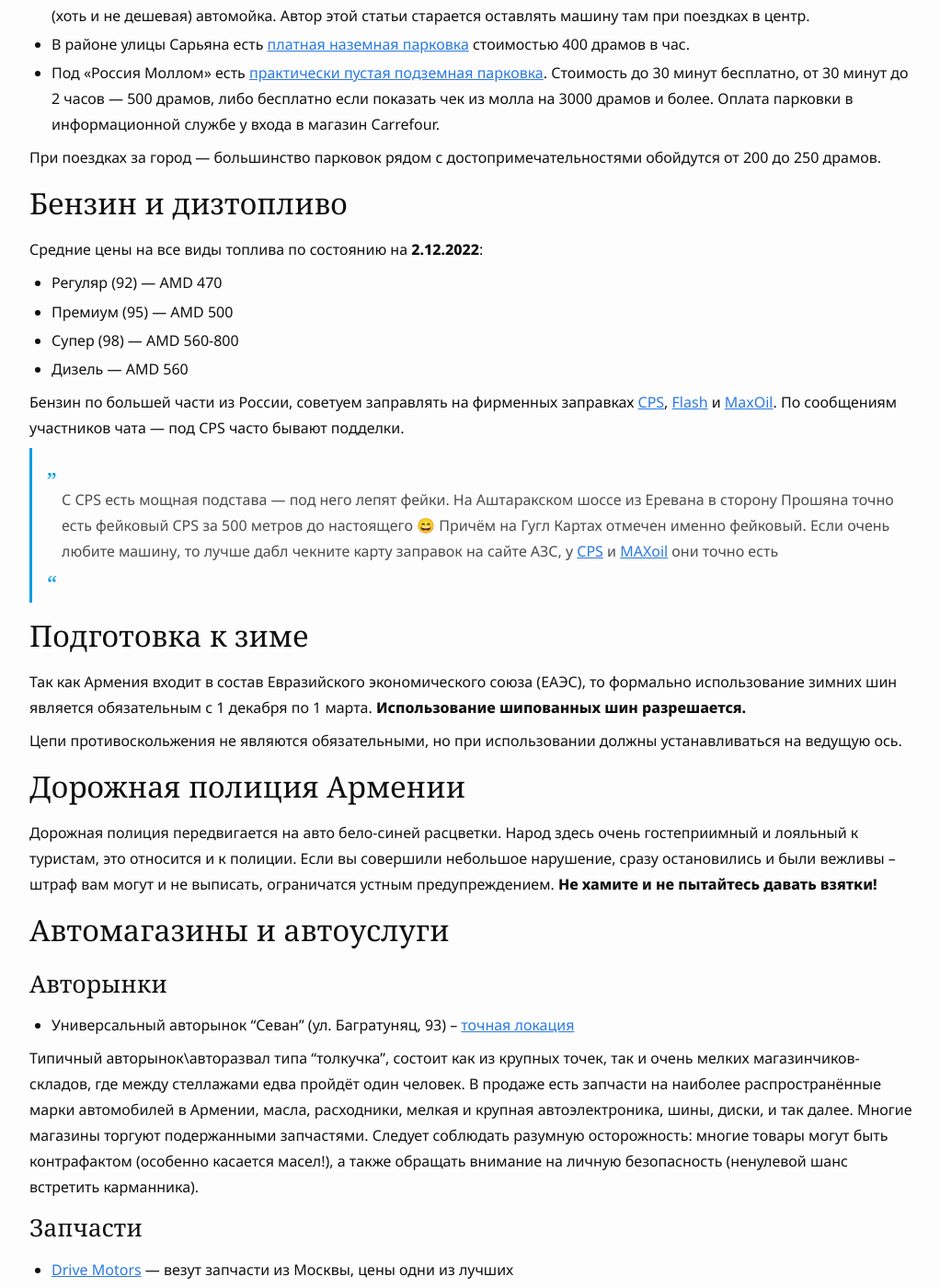
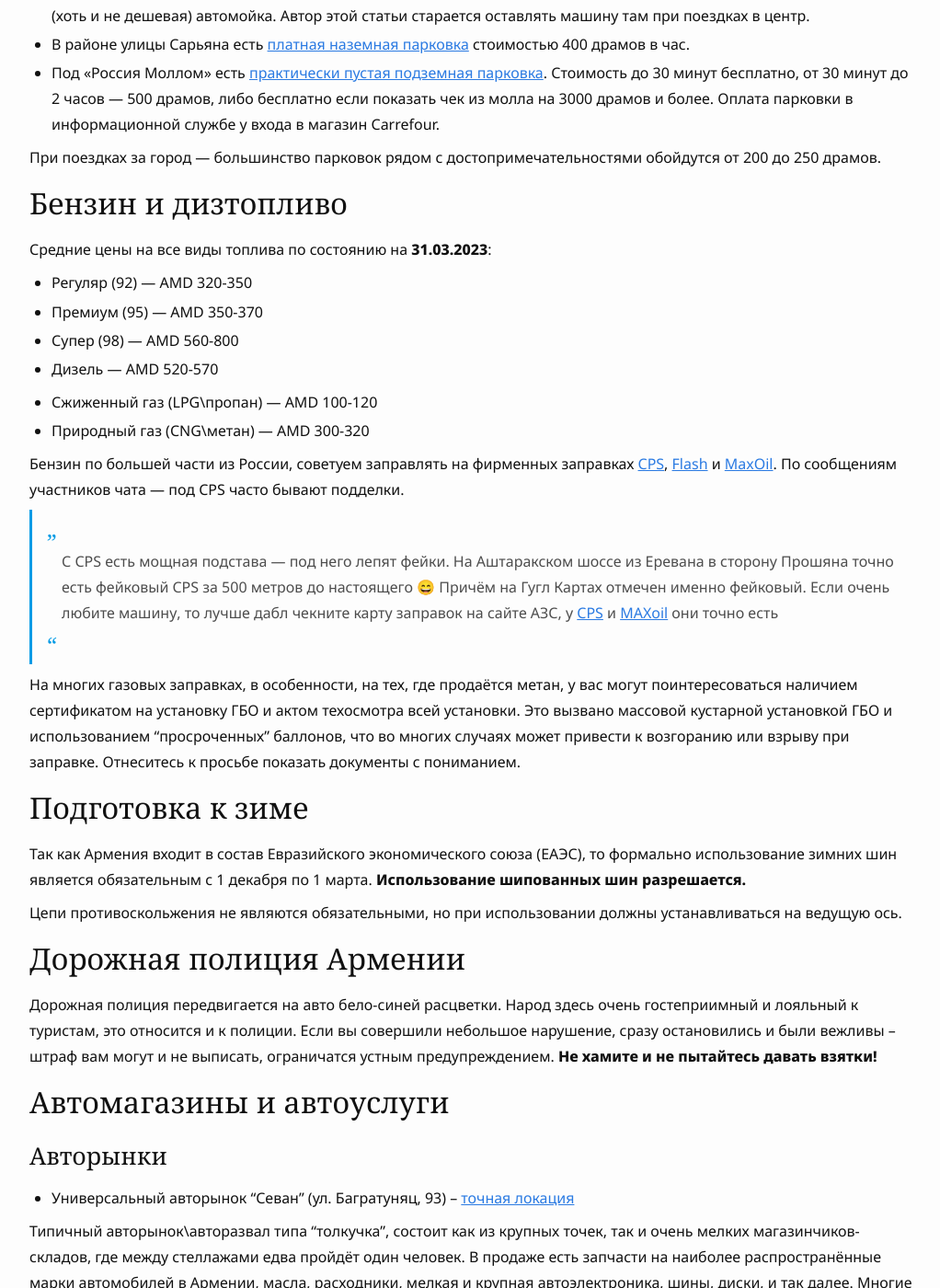
Before and after one commit to haywiki/haywiki.github.io, a Jekyll site: the page built from drive/index.md, in a window 1280 px wide and 1400 px high, scrolled down 3506 px. Shown: the whole window at 92% size, without its empty margins (128-1150 px from the left). Built offline with Jekyll 4.4.1, drawn with Linux system fonts in a browser that asks for light colours; nearby versions of some CDN libraries; a script that is not in the unit is left out.

Commit message:
updated gasoline prices, added CNG and LPG prices, plus minor comments on LPG\CNG filling stations

```diff
--- a/drive/index.md
+++ b/drive/index.md
@@ -112,11 +112,15 @@
 
 ## Бензин и дизтопливо
 
-Средние цены на все виды топлива по состоянию на **2.12.2022**:
-- Регуляр (92) — AMD 470
-- Премиум (95) — AMD 500
+Средние цены на все виды топлива по состоянию на **31.03.2023**:
+
+- Регуляр (92) — AMD 320-350
+- Премиум (95) — AMD 350-370
 - Супер (98) — AMD 560-800
-- Дизель — AMD 560
+- Дизель — AMD 520-570
+
+- Сжиженный газ (LPG\пропан) — AMD 100-120
+- Природный газ (CNG\метан) — AMD 300-320
 
 Бензин по большей части из России, советуем заправлять на фирменных заправках [CPS](http://www.cps.am/ru/content/chain-of-petrol-stations/),
 [Flash](https://flashpetrol.am) и [MaxOil](http://www.maxoil.am/ru/stations/index/). По сообщениям участников чата — под CPS часто бывают подделки.
@@ -124,6 +128,8 @@
 > С CPS есть мощная подстава — под него лепят фейки. На Аштаракском шоссе из Еревана в сторону Прошяна точно есть фейковый CPS за 500 метров до настоящего 😄
 > Причём на Гугл Картах отмечен именно фейковый. Если очень любите машину, то лучше дабл чекните карту заправок на сайте АЗС, у
 > [CPS](http://www.cps.am/ru/content/chain-of-petrol-stations/) и [MAXoil](http://www.maxoil.am/ru/stations/index/) они точно есть
+
+На многих газовых заправках, в особенности, на тех, где продаётся метан, у вас могут поинтересоваться наличием сертификатом на установку ГБО и актом техосмотра всей установки. Это вызвано массовой кустарной установкой ГБО и использованием "просроченных" баллонов, что во многих случаях может привести к возгоранию или взрыву при заправке. Отнеситесь к просьбе показать документы с пониманием.
 
 ## Подготовка к зиме
 
```
